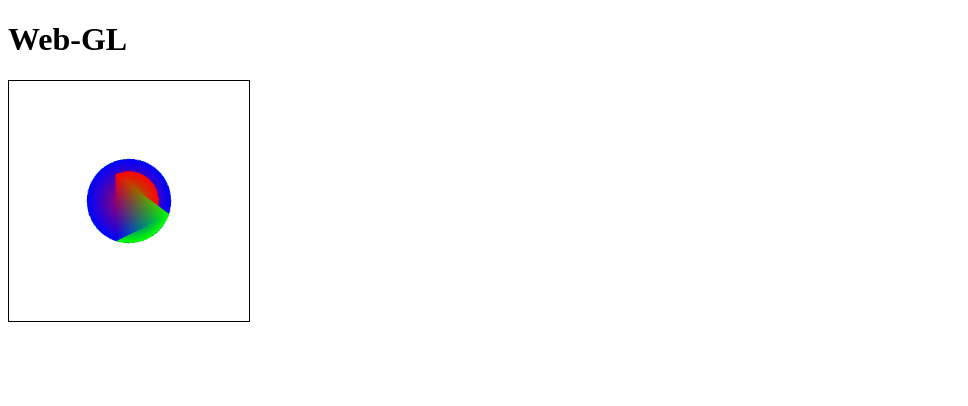
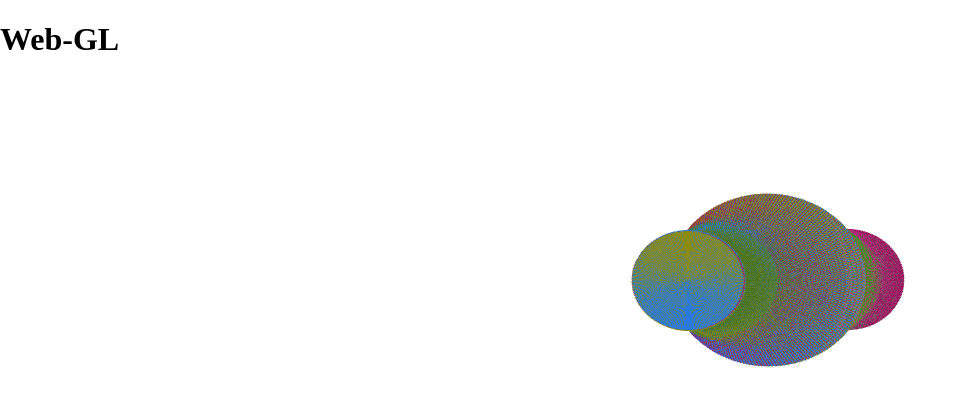
Before and after one commit to benjQuinn/web-gl-tutorial, a website: page public/index.html in a window 1280 px wide. Shown: the whole page, without its empty margins (0-968 px from the left). Drawn offline with Linux system fonts and the light colour scheme.

Commit message:
Added rotating 3D Box

```diff
--- a/public/index.html
+++ b/public/index.html
@@ -11,6 +11,11 @@
 </head>
 <body>
     <h1>Web-GL</h1>
-    <canvas width="240" height="240"></canvas>
+    <canvas></canvas>
+    <script>
+        const _c = document.getElementsByTagName("canvas")[0];
+        _c.width = window.innerWidth;
+        _c.height = window.innerHeight;
+    </script>
 </body>
 </html>
--- a/public/main.css
+++ b/public/main.css
@@ -1,3 +1,8 @@
+body {
+    margin: 0;
+}
+
 canvas {
-    border: 1px solid black;
+    width: 100%;
+    height: 100%;
 }
--- a/public/main.js
+++ b/public/main.js
@@ -7,16 +7,79 @@ if (!gl) {
 }
 
 const vertexData = [
-    0, 1, 0,    // V1.position
-    1, -1, 0,   // V2.position
-    -1, -1, 0,  // V3.position
+
+    // Front
+    0.5, 0.5, 0.5,
+    0.5, -.5, 0.5,
+    -.5, 0.5, 0.5,
+    -.5, 0.5, 0.5,
+    0.5, -.5, 0.5,
+    -.5, -.5, 0.5,
+
+    // Left
+    -.5, 0.5, 0.5,
+    -.5, -.5, 0.5,
+    -.5, 0.5, -.5,
+    -.5, 0.5, -.5,
+    -.5, -.5, 0.5,
+    -.5, -.5, -.5,
+
+    // Back
+    -.5, 0.5, -.5,
+    -.5, -.5, -.5,
+    0.5, 0.5, -.5,
+    0.5, 0.5, -.5,
+    -.5, -.5, -.5,
+    0.5, -.5, -.5,
+
+    // Right
+    0.5, 0.5, -.5,
+    0.5, -.5, -.5,
+    0.5, 0.5, 0.5,
+    0.5, 0.5, 0.5,
+    0.5, -.5, 0.5,
+    0.5, -.5, -.5,
+
+    // Top
+    0.5, 0.5, 0.5,
+    0.5, 0.5, -.5,
+    -.5, 0.5, 0.5,
+    -.5, 0.5, 0.5,
+    0.5, 0.5, -.5,
+    -.5, 0.5, -.5,
+
+    // Bottom
+    0.5, -.5, 0.5,
+    0.5, -.5, -.5,
+    -.5, -.5, 0.5,
+    -.5, -.5, 0.5,
+    0.5, -.5, -.5,
+    -.5, -.5, -.5,
 ];
 
-const colorData = [
-    1, 0, 0,    // V1.color
-    0, 1, 0,    // V2.color
-    0, 0, 1,    // V3.color
-];
+// const colorData = [
+//     1, 0, 0,    // V1.color
+//     0, 1, 0,    // V2.color
+//     0, 0, 1,    // V3.color
+// ];
+
+function randomColor() {
+    return [Math.random(), Math.random(), Math.random()];
+}
+
+// let colorData = [
+//     ...randomColor(),
+//     ...randomColor(),
+//     ...randomColor(),
+// ];
+
+let colorData = [];
+for (let face = 0; face < 6; face++) {
+    let faceColor = randomColor();
+    for (let vertex = 0; vertex < 6; vertex++) {
+        colorData.push(...faceColor);
+    }
+}
 
 const positionBuffer = gl.createBuffer();
 gl.bindBuffer(gl.ARRAY_BUFFER, positionBuffer);
@@ -68,6 +131,7 @@ gl.bindBuffer(gl.ARRAY_BUFFER, colorBuffer);
 gl.vertexAttribPointer(colorLocation, 3, gl.FLOAT, false, 0, 0);
 
 gl.useProgram(program);
+gl.enable(gl.DEPTH_TEST);
 
 const uniformLocations = {
     matrix: gl.getUniformLocation(program, `matrix`),
@@ -75,15 +139,16 @@ const uniformLocations = {
 
 const matrix = mat4.create();
 
-mat4.translate(matrix, matrix, [0, 0, 0]);
+mat4.translate(matrix, matrix, [.2, .5, 0]);
 
 mat4.scale(matrix, matrix, [0.25, 0.25, 0.25]);
 
 function animate() {
     requestAnimationFrame(animate);
     mat4.rotateZ(matrix, matrix, Math.PI/2 / 70);
+    mat4.rotateX(matrix, matrix, Math.PI/2 / 70);
     gl.uniformMatrix4fv(uniformLocations.matrix, false, matrix);
-    gl.drawArrays(gl.TRIANGLES, 0, 3);
+    gl.drawArrays(gl.TRIANGLES, 0, vertexData.length / 3);
 }
 
 animate();
```
